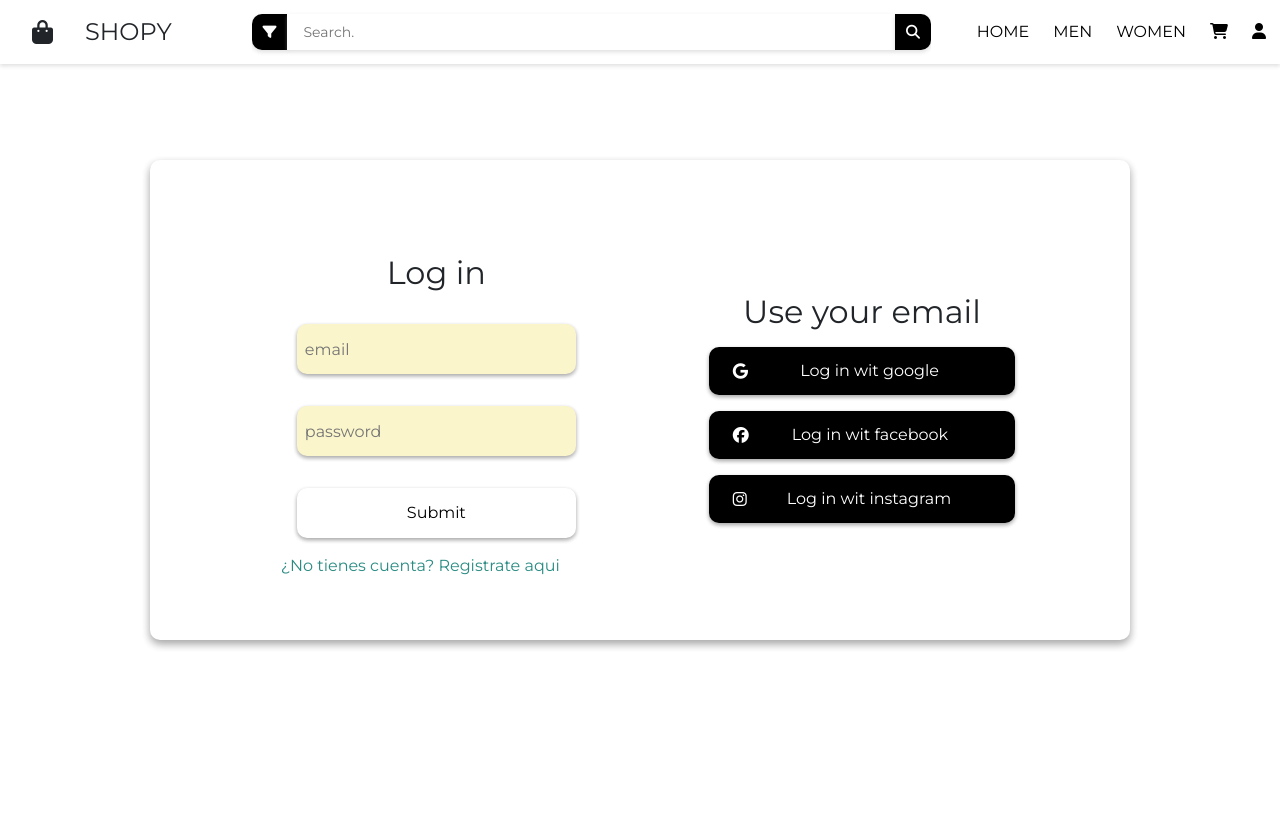
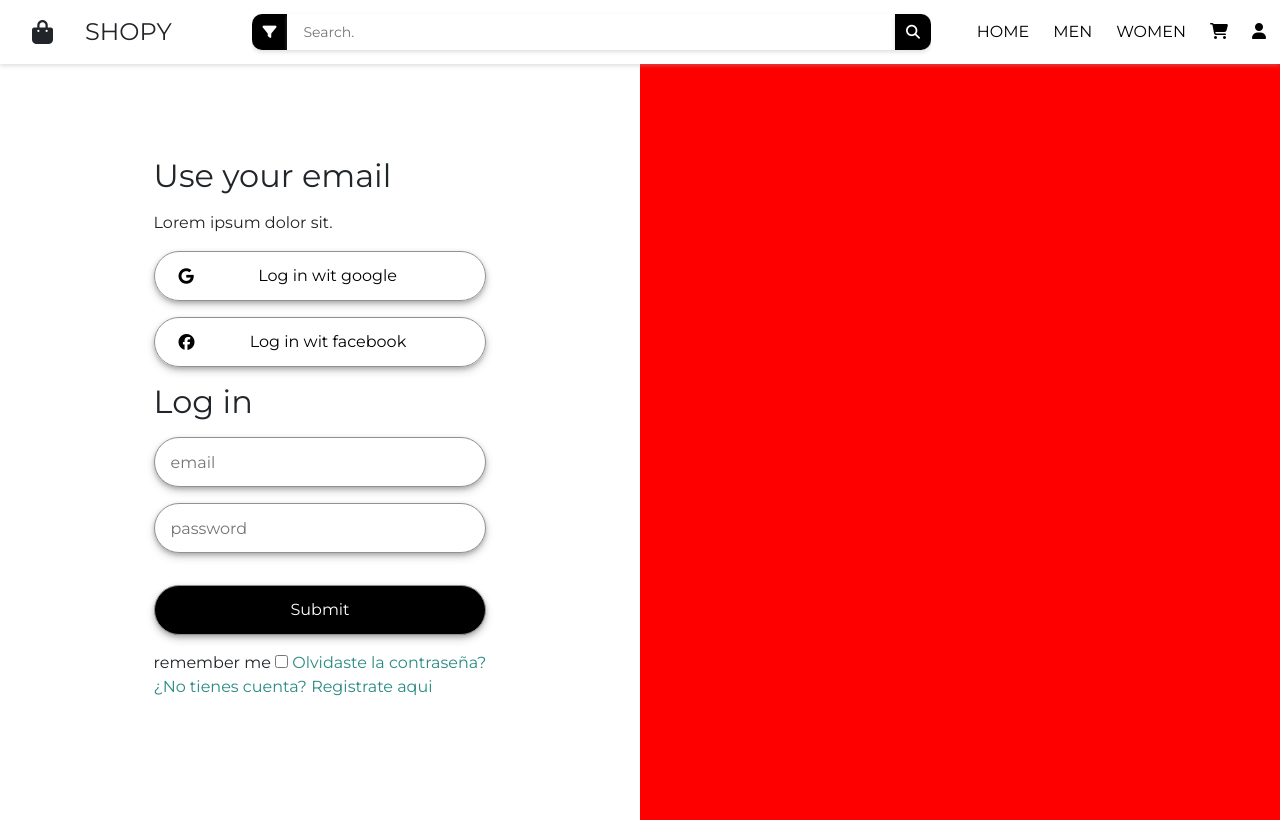
Before and after one commit to eduluisf/Shopy_Project, a website: page log-in.html in a window 1280 px wide. Drawn offline with nearby package versions, Linux system fonts and the light colour scheme.

Commit message:
loginmelo

```diff
--- a/SCSS/_form.scss
+++ b/SCSS/_form.scss
@@ -1,12 +1,10 @@
 .containerForm {
   display: flex;
   flex-direction: row;
-
-  width: 90%;
+  width: 100%;
   align-items: center;
-  justify-content: center;
+  justify-content: flex-start;
   border-radius: 10px;
-  padding: 32px;
   margin: 0 auto;
 
   a {
@@ -21,110 +19,124 @@
   justify-content: space-around;
   align-items: center;
   align-content: center;
-  width: 90%;
-  height: 60vh;
+  width: 100%;
+  height: 97vh;
+  margin: 32px 0px 0px 0px;
+
+  .formContainerLeft {
+    display: flex;
+    flex-direction: column;
+    align-items: center;
+    align-content: flex-start;
+    justify-content: center;
+    width: 100%;
+    height: 10vh;
+
+    .textContetTitle {
+      display: flex;
+      flex-direction: column;
+      align-content: flex-start;
+      align-items: flex-start;
+      justify-content: flex-start;
+      margin: 0px 0px 0px 0px;
+      padding: 0px 0px 0px;
+
+      h2 {
+        margin: 16px 0;
+        padding: 0;
+      }
+      p {
         margin: 0;
-  padding: 64px;
-  margin: 32px;
-  border-radius: 10px;
-  background-color: var(--b2);
-  box-shadow: 0 4px 8px 0 rgba(0, 0, 0, 0.2), 0 4px 8px 0 rgba(0, 0, 0, 0.19);
-
-  .itemRegisterContainer,
-  .itemLogContainer {
-    margin: 32px;
+        padding: 0;
       }
     }
 
-.containerItem {
-  width: 100%;
-}
-
-.Itemform {
-  box-shadow: 0 2px 4px 0 rgba(0, 0, 0, 0.2), 0 2px 4px 0 rgba(0, 0, 0, 0.19);
-  background-color: #faf5ca;
-  width: 100%;
-  height: 50px;
-  border: none;
-  margin: 16px;
-  border-radius: 10px;
-  padding: 8px;
-}
-
-.btn-submit {
-  background-color: var(--b2);
-  box-shadow: 0 2px 4px 0 rgba(0, 0, 0, 0.2), 0 2px 4px 0 rgba(0, 0, 0, 0.19);
-
-  width: 100%;
-  height: 50px;
-  border: none;
-  margin: 16px;
-  border-radius: 10px;
-}
-.btn-submit:hover {
-  background-color: var(--b2);
-
-  width: 100%;
-  height: 50px;
-  border: none;
-  margin: 16px;
-  border-radius: 10px;
-  box-shadow: 0 4px 8px 0 rgba(0, 0, 0, 0.2), 0 4px 8px 0 rgba(0, 0, 0, 0.19);
-}
     .btn-registerOther {
-  display: flex;
-  background-color: var(--b1);
-  justify-content: space-around;
-  align-items: center;
-  align-content: center;
-  width: 100%;
-  height: 0.5vh;
-  border: none;
-  margin: 16px;
-  border-radius: 10px;
-  flex-direction: row;
-  padding: 24px;
-  box-shadow: 0 2px 4px 0 rgba(0, 0, 0, 0.2), 0 2px 4px 0 rgba(0, 0, 0, 0.19);
-  color: white;
-
-  p {
       display: flex;
 
       justify-content: space-around;
       align-items: center;
       align-content: center;
       width: 100%;
+      height: 5vh;
+      margin: 16px 0px;
+      border-radius: 25px;
+      flex-direction: row;
+      padding: 24px;
+      color: black;
+      box-shadow: 0 2px 4px 0 rgba(0, 0, 0, 0.2),
+        0 4px 8px 0 rgba(0, 0, 0, 0.19);
+      border: 1px solid rgb(146, 146, 146);
 
-    margin: 0px;
-
-    padding: 24px;
-  }
-}
-.btn-registerOther:hover {
+      p {
         display: flex;
-  background-color: var(--b6);
         justify-content: space-around;
         align-items: center;
         align-content: center;
         width: 100%;
-  height: 0.5vh;
-  border: none;
-  margin: 16px;
-  border-radius: 10px;
-  flex-direction: row;
+        margin: 0px;
         padding: 24px;
-  box-shadow: 0 4px 8px 0 rgba(0, 0, 0, 0.2), 0 4px 8px 0 rgba(0, 0, 0, 0.19);
+      }
+    }
+
+    .btn-registerOther:hover {
+      background-color: var(--b6);
+
+      box-shadow: 0 4px 8px 0 rgba(0, 0, 0, 0.2),
+        0 4px 8px 0 rgba(0, 0, 0, 0.19);
       color: black;
     }
 
-.title-form {
+    .itemRegisterContainer {
+    }
+
+    .itemLogContainer {
+      margin: 0;
+
+      .formItems {
+        margin: 0;
+        .containerItem {
+          width: 100%;
+          .Itemform {
             display: flex;
-  justify-content: space-around;
-  align-items: center;
+            width: 100%;
+            height: 50px;
+            border: 1px solid rgb(146, 146, 146);
+            border-radius: 25px;
+            padding: 8px 16px;
+            margin: 16px 0px;
+            box-shadow: 0 2px 4px 0 rgba(0, 0, 0, 0.2),
+              0 4px 8px 0 rgba(0, 0, 0, 0.19);
+          }
+        }
+      }
+      .btn-submit {
+        background-color: var(--b1);
+        width: 100%;
+        height: 50px;
+        border: 1px solid rgb(146, 146, 146);
+        margin: 16px auto;
+        border-radius: 25px;
+        color: white;
+        box-shadow: 0 2px 4px 0 rgba(0, 0, 0, 0.2),
+          0 4px 8px 0 rgba(0, 0, 0, 0.19);
+      }
+      .btn-submit:hover {
+        background-color: var(--b2);
+        box-shadow: 0 4px 8px 0 rgba(0, 0, 0, 0.2),
+          0 4px 8px 0 rgba(0, 0, 0, 0.19);
+        color: black;
+      }
+    }
+  }
+  .formContainerRigth {
+    width: 100%;
+    height: 100vh;
+    background-color: red;
+    margin: 0;
+  }
+}
 
-  width: 100%;
-  margin: 32px 16px 16px 16px;
-}
 .contact-name {
   margin: 24px;
   display: flex;
--- a/SCSS/_navigation.scss
+++ b/SCSS/_navigation.scss
@@ -19,8 +19,8 @@ header {
   z-index: 3;
   margin: 0;
   padding: 0;
-}
-.navigation .navContainer {
+
+  .navContainer {
     display: flex;
     width: 100%;
     flex-direction: row;
@@ -28,15 +28,17 @@ header {
     justify-content: space-around;
     margin: 0;
     overflow: hidden;
-}
 
-.navigation .navContainer li {
+    li {
       display: flex;
       justify-content: space-around;
       font-size: 22px;
 
       overflow: hidden;
     }
+  }
+}
+
 .hamb-menu {
   display: none;
 }
@@ -45,8 +47,8 @@ header {
   display: flex;
   flex-direction: row;
   margin: 0 16px 0 32px;
-}
-.logoContainer a {
+
+  a {
     display: flex;
     font-size: 24px;
     color: var(--b4);
@@ -54,13 +56,15 @@ header {
     align-items: center;
     margin: 0px;
   }
-.logoContainer p {
+  p {
     display: flex;
     align-items: center;
     font-size: 24px;
     color: var(--b4);
     margin: 0 32px;
   }
+}
+
 .buscador {
   display: flex;
   justify-content: space-around;
@@ -69,9 +73,8 @@ header {
   padding: 4px 0px;
   margin: 0;
   width: 250vh;
-}
 
-.buscador .filterbtn {
+  .filterbtn {
     display: flex;
     justify-content: space-around;
     align-items: center;
@@ -84,7 +87,7 @@ header {
     box-shadow: 0 2px 4px 0 rgba(172, 172, 172, 0.2),
       0 2px 4px 0 rgba(172, 172, 172, 0.2);
   }
-.buscador .searchbtn {
+  .searchbtn {
     display: flex;
     justify-content: space-around;
     align-items: center;
@@ -97,10 +100,12 @@ header {
     box-shadow: 0 2px 4px 0 rgba(172, 172, 172, 0.2),
       0 2px 4px 0 rgba(172, 172, 172, 0.2);
   }
-.buscador .iconContainer i {
+
+  .iconContainer i {
     margin: 8px;
   }
-.buscador .searchButton {
+
+  .searchButton {
     width: 300%;
     border: none;
     height: 36px;
@@ -109,7 +114,11 @@ header {
     box-shadow: 0 2px 4px 0 rgba(172, 172, 172, 0.2),
       0 2px 4px 0 rgba(172, 172, 172, 0.2);
   }
-.navigation .navContainer .userContainer {
+}
+
+.navigation {
+  .navContainer {
+    .userContainer {
       display: flex;
       width: 100%;
       justify-content: space-around;
@@ -118,29 +127,30 @@ header {
       align-content: center;
       padding: 0;
     }
-.navigation .navContainer .userContainer .menu_container {
+    .menu_container {
       display: flex;
-}
-.navigation .navContainer .userContainer .menu_container .userItem {
+
+      .userItem {
         display: flex;
         justify-content: space-around;
         align-items: center;
         list-style: none;
         padding: 0;
-}
-.navigation .navContainer .userContainer .menu_container .userItem a {
+
+        a {
           color: black;
           margin: 0px 12px;
           text-decoration: none;
           font-size: 16px;
         }
+      }
+    }
+  }
+}
+
 .navigation .navContainer .userContainer .menu_container .userItem:hover {
-  width: 50%;
-  color: black;
-  opacity: 0.6;
   border-radius: 25px;
-  background-color: var(--b2);
-  box-shadow: 0 4px 16px 0 rgba(0, 0, 0, 0.2);
+  border: 1px solid black;
 }
 
 .buscador .searchButton {
--- a/SCSS/styles.scss
+++ b/SCSS/styles.scss
@@ -2,7 +2,7 @@
   font-size: 16px;
   --b1: #000000;
   --b2: #ffffff;
-  --b3: #c4c7f2;
+  --b3: #f1f1f1;
   --b5: #f7bcb8;
   --b6: #fcfcfc;
 }
--- a/log-in.html
+++ b/log-in.html
@@ -71,19 +71,38 @@
  </header>
 
 
-    <h1 class="contact-name">WELCOME</h1>
 
     <div class="containerForm">
-
       <div class="formContainer">
 
+                       <div class="formContainerLeft">
+
+
+
+                            <div class="itemRegisterContainer">
+
+                              <div class="textContetTitle">
+                                <h2 class="title-form">Use your email</h2>
+                                <p>Lorem ipsum dolor sit.</p>
+
+                              </div>
+
+                              <form class="formItems" id="formLogin">
+                                <div class="containerItem">
+                                          <div class="btn-registerOther ">
+                                  <i class="fab fa-google"></i>
+                                  <p>Log in wit google</p>
+                                </div>
+                                <div class="btn-registerOther facebook ">
+                                  <i class="fab fa-facebook "></i>
+                                  <p>Log in wit facebook</p>
+                                </div>
+                              </form>
+                            </div>
 
                           <div class="itemLogContainer">
-
                             <h2 class="title-form">Log in</h2>
                             <form class="formItems" id="formLogin">
-
-
                                 <div class="containerItem">
                                 <input
                                   class="Itemform"
@@ -103,33 +122,33 @@
                               <div>
                                 <input class="btn-submit" type="submit" />
                               </div>
+                              <label for="remember">remember me</label>
+                              <input type="checkbox" name="remember" id="remember">
+                              <a href="">Olvidaste la contraseña?</a>
                             </form>
+
+
                             <a href="singUp.html">¿No tienes cuenta? Registrate aqui </a>
-
-                  </div  >
+                          </div >
+                      </div>
 
 
 
-                    <div class="itemRegisterContainer">
-                      <h2 class="title-form">Use your email</h2>
-                      <form class="formItems" id="formLogin">
-                        <div class="containerItem">
-                                  <div class="btn-registerOther ">
-                          <i class="fab fa-google"></i>
-                          <p>Log in wit google</p>
+
+
+
+
+
+              </div >
+
+
+              <div class="formContainerRigth">
+                <div class="formContainerRigthContent">
+
                 </div>
-                        <div class="btn-registerOther facebook ">
-                          <i class="fab fa-facebook "></i>
-                          <p>Log in wit facebook</p>
          </div>
-                        <div class="btn-registerOther">
-                          <i class="fab fa-instagram"></i>
-                          <p>Log in wit instagram</p>
-                        </div>
-                      </form>
-                    </div>
-        </div  >
-      </div  >
+
+    </div >
 
 
 
```
Also changed, not shown: index.html (+2 -4 lines), CSS/styles.css. Lines whose indentation alone changed are shown as unchanged.
